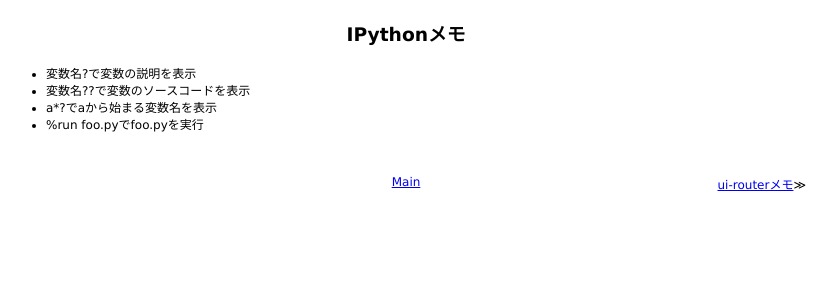
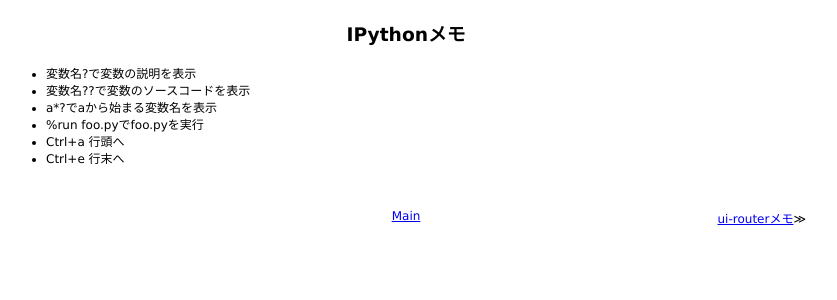
Before and after one commit to 38elements/38elements.github.com, a Jekyll site: the page built from _posts/2015-06-21-ipython.md, in a window 1280 px wide. Shown: the top 300 px of the page, without its empty margins (234-1071 px from the left). Built offline with Jekyll 4.4.1, drawn with Linux system fonts in a browser that asks for light colours; Markdown is read by kramdown in place of the engine named in the settings.

Commit message:
Update 2015-06-21-ipython.md

```diff
--- a/_posts/2015-06-21-ipython.md
+++ b/_posts/2015-06-21-ipython.md
@@ -6,3 +6,5 @@ title: IPythonメモ
 * 変数名??で変数のソースコードを表示
 * a*?でaから始まる変数名を表示
 * %run foo.pyでfoo.pyを実行
+* Ctrl+a 行頭へ
+* Ctrl+e 行末へ
```
